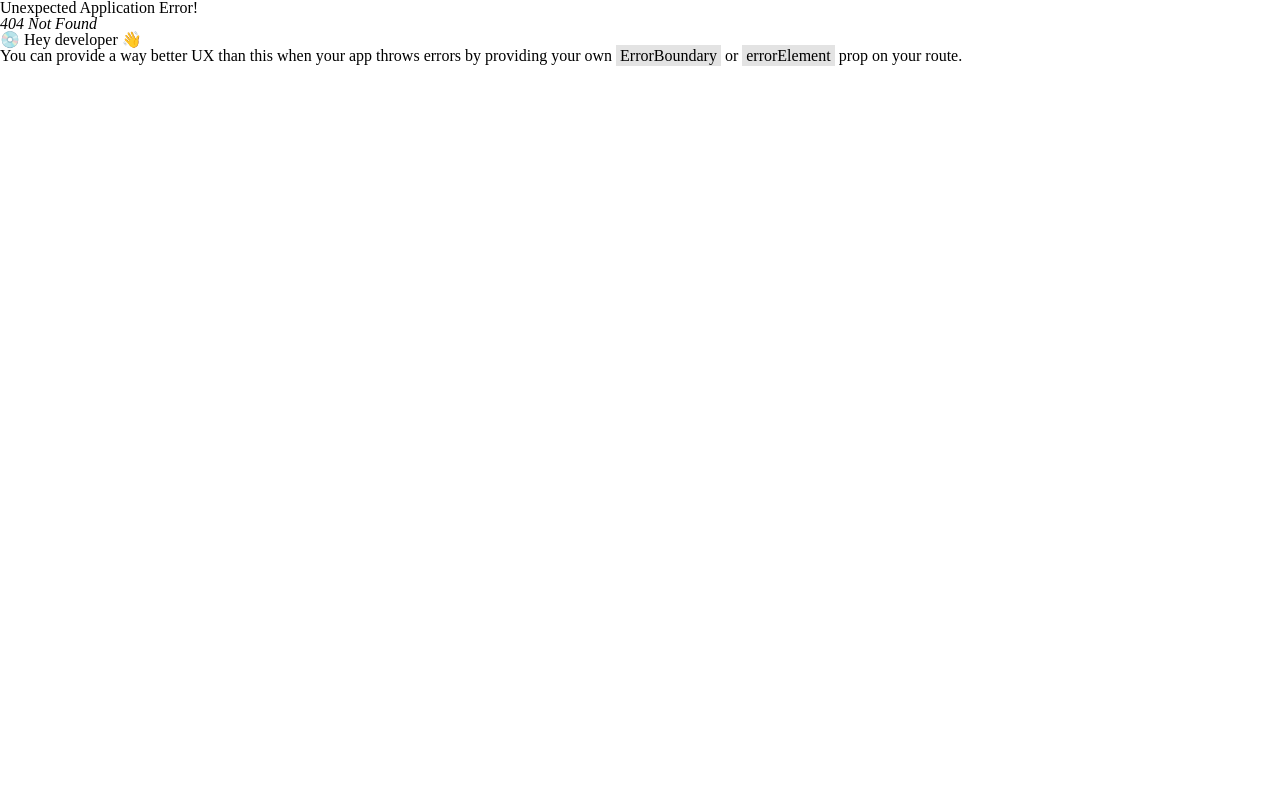
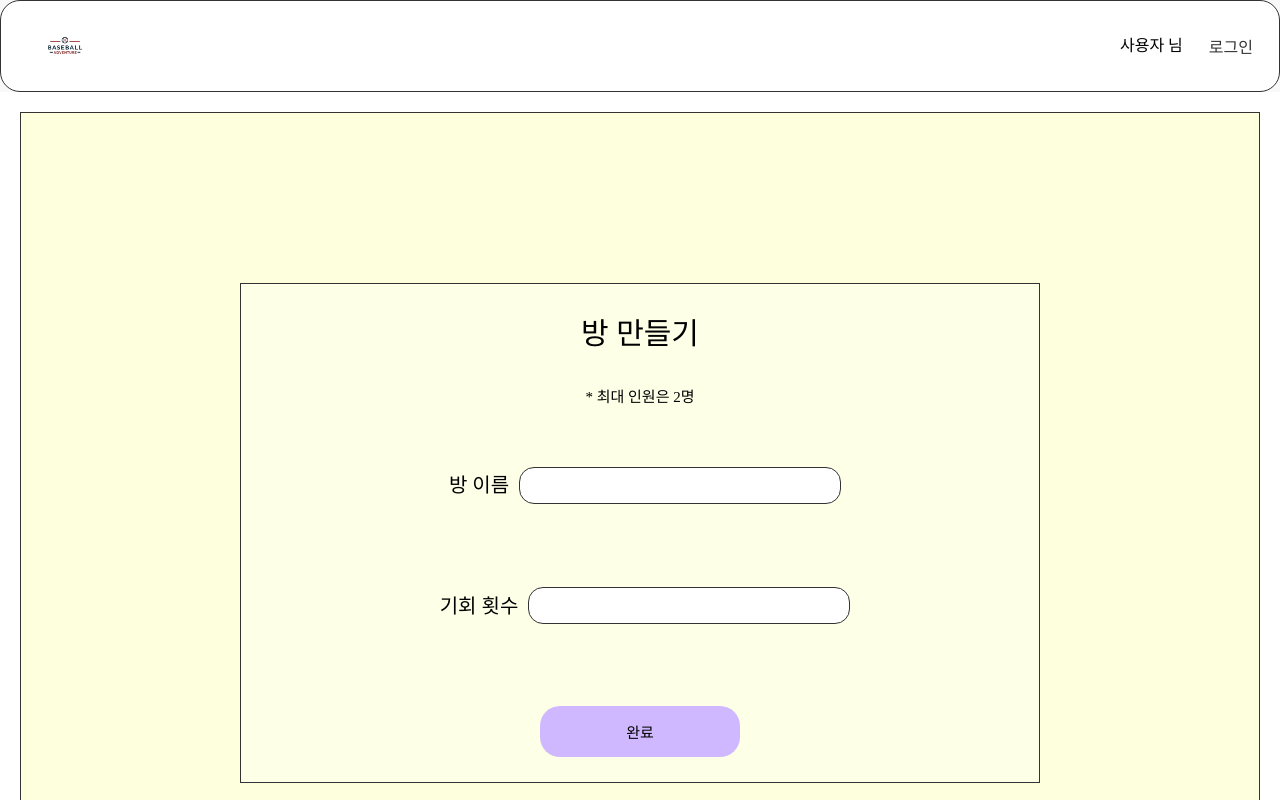
Before and after one commit to Chasyuss/BaseballAdventure, a React (Vite) app: page /makeroom in a window 1280 px wide. Before the commit this address had no page. Shown: the top 800 px of the page. Built offline with nearby package versions, Linux system fonts and the light colour scheme.

Commit message:
💄 style: makeroom styled

```diff
--- /dev/null
+++ b/src/pages/Makeroom.jsx
@@ -0,0 +1,94 @@
+import React from 'react'
+import styled from 'styled-components';
+
+const Makeroom = () => {
+    return (
+        <MakeroomWrapper>
+            <Form>
+                <Title> 방 만들기 </Title>
+                <Explain> * 최대 인원은 2명</Explain>
+
+                <OptionInput>
+                    <Label> 방 이름 </Label>
+                    <Input type="text" />
+                </OptionInput>
+
+                <OptionInput>
+                    <Label> 기회 횟수 </Label>
+                    <Input type="text" />
+                </OptionInput>
+
+                <Button> 완료 </Button>
+            </Form>
+        </MakeroomWrapper>
+    )
+}
+
+export default Makeroom;
+
+const MakeroomWrapper = styled.div`
+  display: flex;
+  justify-content: center;
+  align-items: center;
+  height: 100vh;
+  padding: 20px;
+  background-color: #FEFFDD;
+  margin: 20px;
+  border: 1px solid #333;
+`;
+
+const Form = styled.div`
+  display: flex;
+  flex-direction: column;
+  align-items: center;
+  padding: 25px;
+  background-color: #FDFFE7;
+  border: 1px solid #333;
+  max-width: 800px;
+  width: 90%;
+  height: 500px;
+  justify-content: space-between;
+  box-sizing: border-box;
+`;
+
+const Title = styled.h2`
+    font-size: 30px;
+    margin-top: 10px;
+
+`;
+
+const Explain = styled.p`
+    font-size: 15px;
+`;
+
+const OptionInput = styled.div`
+    display: flex;
+    align-items: center;
+    margin: 20px;
+`;
+
+const Label = styled.label`
+    margin: 10px;
+    font-size: 20px;
+`;
+
+const Input = styled.input`
+    padding: 10px;
+    border: 1px solid #333;
+    border-radius: 15px;
+    width: 300px;
+
+`;
+
+const Button = styled.button`
+  background-color: #CFB8FF;
+  padding: 15px;
+  border-radius: 20px;
+  border: none;
+  cursor: pointer;
+  margin-top: 20px;
+  width: 200px;
+  text-align: center;
+  font-size: 15px;
+
+`;
--- a/src/routers/router.jsx
+++ b/src/routers/router.jsx
@@ -5,6 +5,7 @@ import Login from '../pages/Login';
 import Join from '../pages/Join';
 import Mypage from '../pages/Mypage';
 import Gameroom from '../pages/Gameroom';
+import Makeroom from '../pages/Makeroom';
 
 const router = createBrowserRouter([
     {
@@ -24,6 +25,11 @@ const router = createBrowserRouter([
             {
                 path: '/room',
                 element: <Gameroom />
+            },
+
+            {
+                path: '/makeroom',
+                element: <Makeroom />
             }
         ]
     },
```
